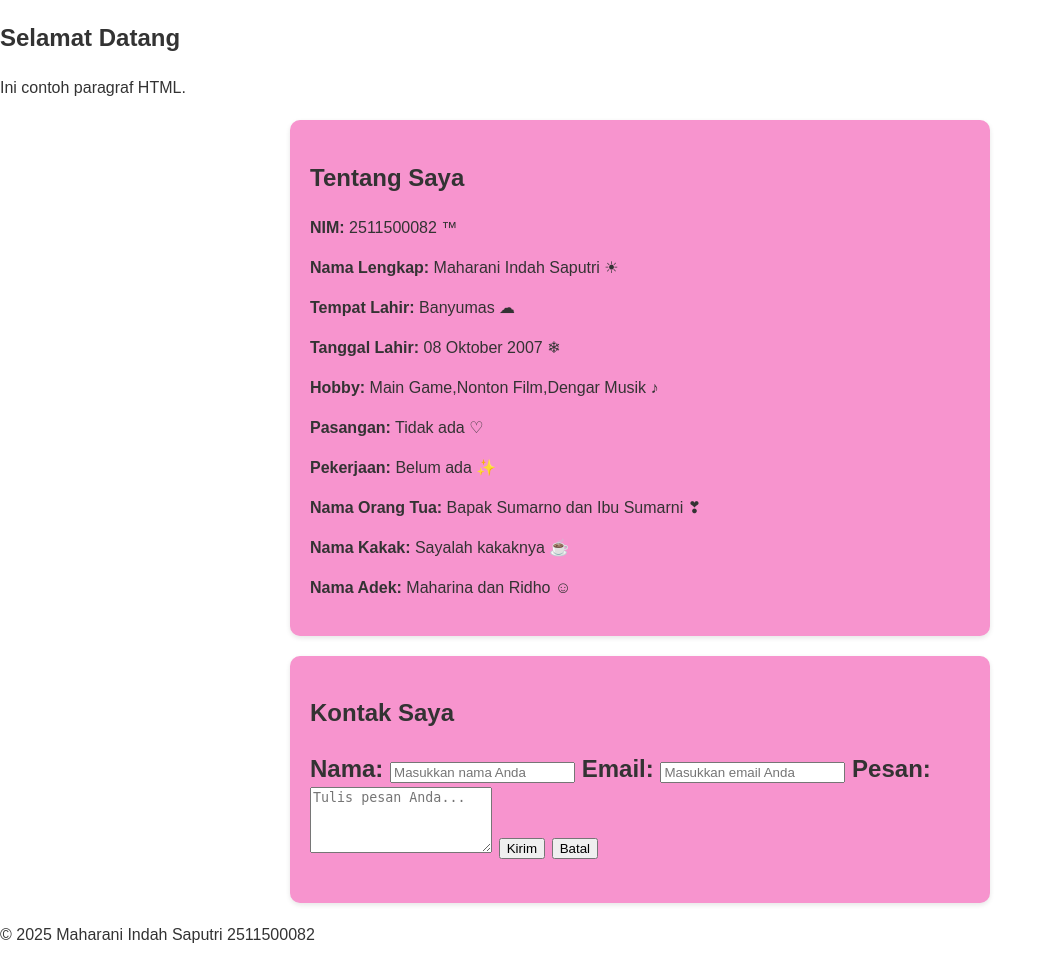
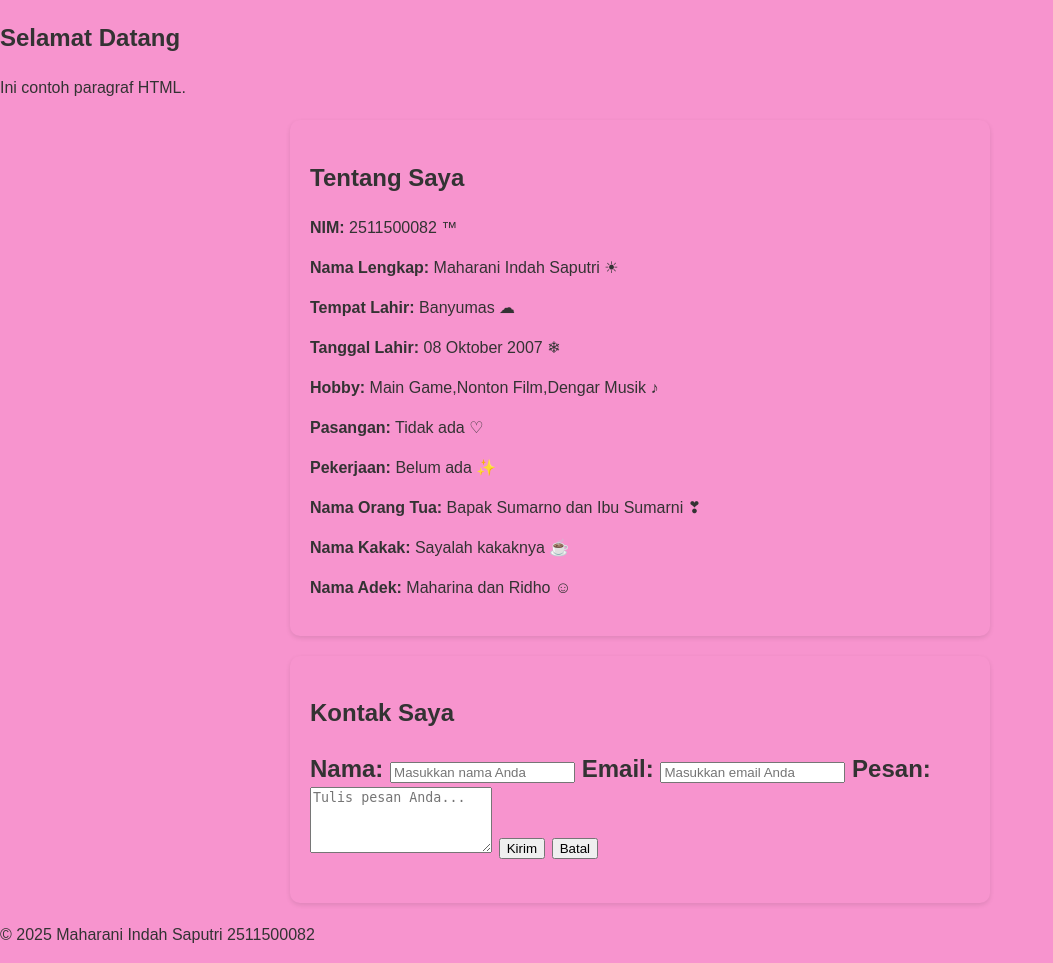
Before and after one commit to 2511500082-source/2511500082-PWD-GB1J-2526O, a PHP site: page /pertemuan-04/index.html in a window 1280 px wide. Shown: the part 155-1118 px from the top of the page, without its empty margins (0-1053 px from the left). Run offline with PHP 8.4, Linux system fonts and the light colour scheme.

```diff
--- a/pertemuan-04/style.css
+++ b/pertemuan-04/style.css
@@ -5,7 +5,7 @@
 body {
     margin: 0;
     font-family: Arial, sans-serif;
-    background: #ffffff;
+    background: #f794ce;
     color: #333;
     line-height: 1.5;
 }
```
